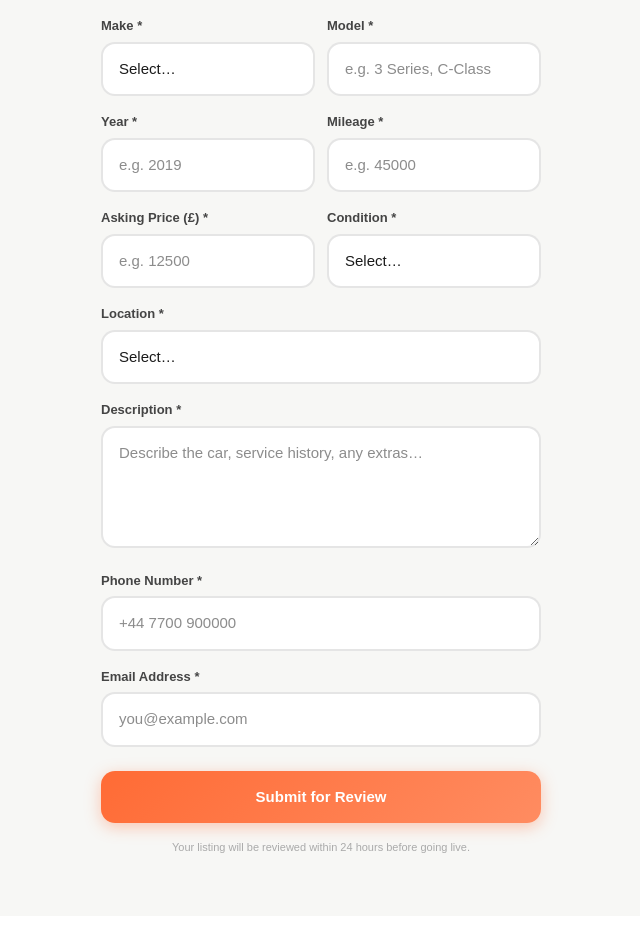
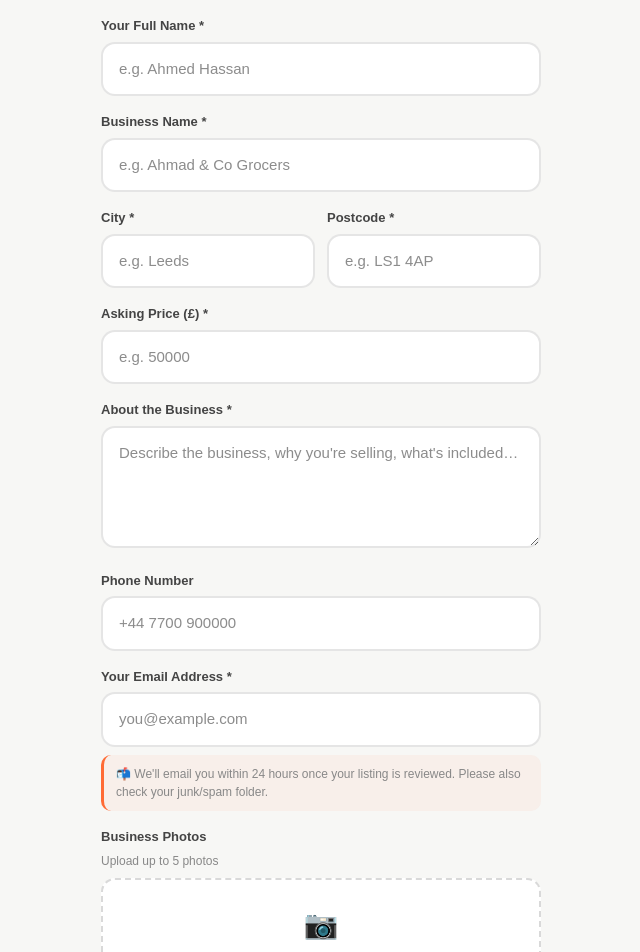
Before and after one commit to bawan93/KurdLink, a Next.js app: page /sell-car in a window 1280 px wide. Shown: the part 220-1172 px from the top of the page, without its empty margins (319-959 px from the left). Before the commit the page ends 1136 px from the top, so only its background shows below. Built offline with nearby package versions, Linux system fonts and the light colour scheme.

Commit message:
Update page.js

```diff
--- a/app/sell-car/page.js
+++ b/app/sell-car/page.js
@@ -6,42 +6,51 @@ import { createBrowserClient } from '@supabase/ssr'
 const FONT = "'Plus Jakarta Sans', 'Sora', sans-serif"
 const ORANGE = 'linear-gradient(135deg, #FF6B35, #FF8C61)'
 const NAVY = '#1A2B5F'
-const CITIES = ['London','Birmingham','Manchester','Leeds','Sheffield','Glasgow','Bristol','Leicester','Nottingham','Liverpool','Newcastle','Cardiff','Edinburgh','Coventry','Bradford']
-const MAKES = ['BMW','Mercedes','Audi','Toyota','Ford','Volkswagen','Honda','Nissan','Hyundai','Kia','Vauxhall','Peugeot','Renault','Skoda','Seat','Other']
-const CONDITIONS = ['Excellent','Good','Fair','Needs Work']
 
 function getSupabase() {
   return createBrowserClient(process.env.NEXT_PUBLIC_SUPABASE_URL, process.env.NEXT_PUBLIC_SUPABASE_ANON_KEY)
 }
 
-function SellCarInner() {
+function SellBusinessInner() {
   const router = useRouter()
   const [lang, setLang] = useState('en')
   const [focus, setFocus] = useState(null)
   const [loading, setLoading] = useState(false)
   const [error, setError] = useState('')
   const [submitted, setSubmitted] = useState(false)
-  const [form, setForm] = useState({ make: '', model: '', year: '', mileage: '', price: '', condition: '', description: '', phone: '', email: '', city: '' })
+  const [images, setImages] = useState([])
+  const [form, setForm] = useState({ name: '', businessName: '', city: '', postcode: '', askingPrice: '', description: '', phone: '', email: '' })
 
   const isRtl = lang === 'ku'
   const T = {
-    en: { title: 'Sell Your Car', subtitle: 'Fill in your car details and we\'ll review within 24 hours', make: 'Make', model: 'Model', modelPh: 'e.g. 3 Series, C-Class', year: 'Year', yearPh: 'e.g. 2019', mileage: 'Mileage', mileagePh: 'e.g. 45000', price: 'Asking Price (£)', pricePh: 'e.g. 12500', condition: 'Condition', city: 'Location', description: 'Description', descriptionPh: 'Describe the car, service history, any extras…', phone: 'Phone Number', phonePh: '+44 7700 900000', email: 'Email Address', emailPh: 'you@example.com', submit: 'Submit for Review', submitting: 'Submitting…', back: '← Back', successTitle: 'Submitted! 🎉', successMsg: 'Your car listing is under review. We\'ll notify you within 24 hours.', backHome: 'Back to Home', errFill: 'Please fill in all required fields' },
-    ku: { title: 'ئۆتۆمبێلەکەت بفرۆشە', subtitle: 'زانیاریەکان پڕ بکەوە، ئێمەش لە ٢٤ کاتژمێردا پێداچوونەوەی دەکەین', make: 'مارکا', model: 'مۆدێل', modelPh: 'وەک: 3 Series', year: 'ساڵ', yearPh: 'وەک: ٢٠١٩', mileage: 'میلیج', mileagePh: 'وەک: ٤٥٠٠٠', price: 'نرخی داواکراو (£)', pricePh: 'وەک: ١٢٥٠٠', condition: 'حاڵەت', city: 'شوێن', description: 'وەسف', descriptionPh: 'ئۆتۆمبێلەکە وەسف بکە…', phone: 'ژمارەی تەلەفۆن', phonePh: '+44 7700 900000', email: 'ئیمەیڵ', emailPh: 'you@example.com', submit: 'بنێرە بۆ پێداچوونەوە', submitting: 'دەنێردرێت…', back: '→ گەڕانەوە', successTitle: '!دانرا 🎉', successMsg: 'ئۆتۆمبێلەکەت تەماشا دەکرێت. لە ٢٤ کاتژمێردا ئاگادارت دەکەینەوە.', backHome: 'گەڕانەوە بۆ ماڵەوە', errFill: 'تکایە هەموو خانەکان پڕ بکەوە' }
+    en: { title: 'Sell Your Business', subtitle: 'Fill in the details and we\'ll review within 24 hours', name: 'Your Full Name', namePh: 'e.g. Ahmed Hassan', businessName: 'Business Name', businessNamePh: 'e.g. Ahmad & Co Grocers', city: 'City', cityPh: 'e.g. Leeds', postcode: 'Postcode', postcodePh: 'e.g. LS1 4AP', askingPrice: 'Asking Price (£)', askingPricePh: 'e.g. 50000', description: 'About the Business', descriptionPh: 'Describe the business, why you\'re selling, what\'s included…', phone: 'Phone Number', phonePh: '+44 7700 900000', email: 'Your Email Address', emailPh: 'you@example.com', emailNote: 'We\'ll email you within 24 hours once your listing is reviewed. Please also check your junk/spam folder.', images: 'Business Photos', imagesDesc: 'Upload up to 5 photos', submit: 'Submit for Review', submitting: 'Submitting…', back: '← Back', successTitle: 'Submitted! 🎉', successMsg: 'Your listing is under review. Check your email within 24 hours — and don\'t forget to check your junk folder!', backHome: 'Back to Home', errFill: 'Please fill in all required fields' },
+    ku: { title: 'بیزنسەکەت بفرۆشە', subtitle: 'زانیاریەکان پڕ بکەوە، ئێمەش لە ٢٤ کاتژمێردا پێداچوونەوەی دەکەین', name: 'ناوی تەواو', namePh: 'وەک: ئەحمەد حەسەن', businessName: 'ناوی بیزنس', businessNamePh: 'وەک: دوکانی ئەحمەد', city: 'شار', cityPh: 'وەک: لیدز', postcode: 'پۆستکۆد', postcodePh: 'وەک: LS1 4AP', askingPrice: 'نرخی داواکراو (£)', askingPricePh: 'وەک: ٥٠٠٠٠', description: 'دەربارەی بیزنس', descriptionPh: 'بیزنسەکە وەسف بکە…', phone: 'ژمارەی تەلەفۆن', phonePh: '+44 7700 900000', email: 'ئیمەیڵەکەت', emailPh: 'you@example.com', emailNote: 'ئێمە لە ماوەی ٢٤ کاتژمێردا ئیمەیڵت بۆ دەنێرین. تکایە فۆڵدەری جەنکی ئیمەیڵەکەت هەروەها سەیر بکە.', images: 'وێنەی بیزنس', imagesDesc: 'تا ٥ وێنە بار بکە', submit: 'بنێرە بۆ پێداچوونەوە', submitting: 'دەنێردرێت…', back: '→ گەڕانەوە', successTitle: '!دانرا 🎉', successMsg: 'داواکاریەکەت تەماشا دەکرێت. ئیمەیڵەکەت سەیر بکە لە ماوەی ٢٤ کاتژمێردا — فۆڵدەری جەنکیشت بچێکە!', backHome: 'گەڕانەوە بۆ ماڵەوە', errFill: 'تکایە هەموو خانەکان پڕ بکەوە' }
   }
   const t = T[lang]
   const set = (k, v) => setForm(f => ({ ...f, [k]: v }))
   const inp = (f) => ({ width: '100%', padding: '14px 16px', border: `2px solid ${focus === f ? '#FF6B35' : 'rgba(0,0,0,0.1)'}`, borderRadius: 14, fontSize: 15, fontFamily: FONT, outline: 'none', background: '#fff', color: '#1a1a1a', boxSizing: 'border-box', transition: 'border-color 0.2s', direction: 'ltr' })
   const label = { display: 'block', fontSize: 13, fontWeight: 700, color: '#444', marginBottom: 6 }
 
+  const handleImages = (e) => setImages(Array.from(e.target.files).slice(0, 5))
+
   const handleSubmit = async () => {
     setError('')
-    const { make, model, year, mileage, price, condition, description, phone, email, city } = form
-    if (!make || !model || !year || !mileage || !price || !condition || !description || !phone || !email || !city) return setError(t.errFill)
+    const { name, businessName, city, postcode, askingPrice, description, phone, email } = form
+    if (!name || !businessName || !city || !postcode || !askingPrice || !description || !email) return setError(t.errFill)
     setLoading(true)
     try {
       const supabase = getSupabase()
-      const { data: { user } } = await supabase.auth.getUser()
-      const { error: e } = await supabase.from('listings').insert({ type: 'sell_car', user_id: user?.id, status: 'pending', data: form })
+      const imageUrls = []
+      for (const img of images) {
+        const ext = img.name.split('.').pop()
+        const path = `listings/public/${Date.now()}-${Math.random().toString(36).slice(2)}.${ext}`
+        const { error: uploadError } = await supabase.storage.from('listing-images').upload(path, img)
+        if (!uploadError) {
+          const { data: urlData } = supabase.storage.from('listing-images').getPublicUrl(path)
+          imageUrls.push(urlData.publicUrl)
+        }
+      }
+      const { error: e } = await supabase.from('listings').insert({ type: 'sell_business', status: 'pending', data: { ...form, imageUrls } })
       if (e) throw e
       setSubmitted(true)
     } catch (err) { setError(err.message || 'Something went wrong.') }
@@ -53,7 +62,7 @@ function SellCarInner() {
       <div style={{ fontSize: 60, marginBottom: 20 }}>🎉</div>
       <h2 style={{ fontSize: 24, fontWeight: 800, color: NAVY, margin: '0 0 12px' }}>{t.successTitle}</h2>
       <p style={{ fontSize: 15, color: '#666', maxWidth: 320, lineHeight: 1.6, margin: '0 0 32px' }}>{t.successMsg}</p>
-      <button onClick={() => router.push('/')} style={{ background: ORANGE, border: 'none', borderRadius: 14, padding: '14px 32px', color: '#fff', fontWeight: 700, fontSize: 15, cursor: 'pointer', fontFamily: FONT }}>{t.backHome}</button>
+      <button onClick={() => router.push('/home')} style={{ background: ORANGE, border: 'none', borderRadius: 14, padding: '14px 32px', color: '#fff', fontWeight: 700, fontSize: 15, cursor: 'pointer', fontFamily: FONT }}>{t.backHome}</button>
     </div>
   )
 
@@ -68,81 +77,69 @@ function SellCarInner() {
       </div>
       <div style={{ maxWidth: 480, margin: '0 auto', padding: '24px 20px 60px', boxSizing: 'border-box' }}>
         <div style={{ marginBottom: 28 }}>
-          <div style={{ fontSize: 32, marginBottom: 8 }}>🚗</div>
+          <div style={{ fontSize: 32, marginBottom: 8 }}>💼</div>
           <h1 style={{ fontSize: 24, fontWeight: 800, color: NAVY, margin: '0 0 6px' }}>{t.title}</h1>
           <p style={{ fontSize: 13, color: '#888', margin: 0, lineHeight: 1.5 }}>{t.subtitle}</p>
         </div>
         {error && <div style={{ background: '#fff0f0', border: '1.5px solid #ffcdd2', borderRadius: 12, padding: '12px 16px', fontSize: 13, fontWeight: 600, color: '#c62828', marginBottom: 16 }}>{error}</div>}
         <div style={{ display: 'flex', flexDirection: 'column', gap: 16 }}>
-          <div style={{ display: 'grid', gridTemplateColumns: '1fr 1fr', gap: 12 }}>
-            <div>
-              <label style={label}>{t.make} *</label>
-              <select value={form.make} onChange={e => set('make', e.target.value)} style={{ ...inp('make'), appearance: 'none', WebkitAppearance: 'none', cursor: 'pointer' }}>
-                <option value="">Select…</option>
-                {MAKES.map(m => <option key={m} value={m}>{m}</option>)}
-              </select>
-            </div>
-            <div>
-              <label style={label}>{t.model} *</label>
-              <input type="text" value={form.model} onChange={e => set('model', e.target.value)} placeholder={t.modelPh} onFocus={() => setFocus('model')} onBlur={() => setFocus(null)} style={inp('model')} />
-            </div>
+          <div>
+            <label style={label}>{t.name} *</label>
+            <input type="text" value={form.name} onChange={e => set('name', e.target.value)} placeholder={t.namePh} onFocus={() => setFocus('name')} onBlur={() => setFocus(null)} style={inp('name')} />
+          </div>
+          <div>
+            <label style={label}>{t.businessName} *</label>
+            <input type="text" value={form.businessName} onChange={e => set('businessName', e.target.value)} placeholder={t.businessNamePh} onFocus={() => setFocus('businessName')} onBlur={() => setFocus(null)} style={inp('businessName')} />
           </div>
           <div style={{ display: 'grid', gridTemplateColumns: '1fr 1fr', gap: 12 }}>
             <div>
-              <label style={label}>{t.year} *</label>
-              <input type="number" value={form.year} onChange={e => set('year', e.target.value)} placeholder={t.yearPh} onFocus={() => setFocus('year')} onBlur={() => setFocus(null)} style={inp('year')} />
+              <label style={label}>{t.city} *</label>
+              <input type="text" value={form.city} onChange={e => set('city', e.target.value)} placeholder={t.cityPh} onFocus={() => setFocus('city')} onBlur={() => setFocus(null)} style={inp('city')} />
             </div>
             <div>
-              <label style={label}>{t.mileage} *</label>
-              <input type="number" value={form.mileage} onChange={e => set('mileage', e.target.value)} placeholder={t.mileagePh} onFocus={() => setFocus('mileage')} onBlur={() => setFocus(null)} style={inp('mileage')} />
-            </div>
-          </div>
-          <div style={{ display: 'grid', gridTemplateColumns: '1fr 1fr', gap: 12 }}>
-            <div>
-              <label style={label}>{t.price} *</label>
-              <input type="number" value={form.price} onChange={e => set('price', e.target.value)} placeholder={t.pricePh} onFocus={() => setFocus('price')} onBlur={() => setFocus(null)} style={inp('price')} />
-            </div>
-            <div>
-              <label style={label}>{t.condition} *</label>
-              <select value={form.condition} onChange={e => set('condition', e.target.value)} style={{ ...inp('condition'), appearance: 'none', WebkitAppearance: 'none', cursor: 'pointer' }}>
-                <option value="">Select…</option>
-                {CONDITIONS.map(c => <option key={c} value={c}>{c}</option>)}
-              </select>
+              <label style={label}>{t.postcode} *</label>
+              <input type="text" value={form.postcode} onChange={e => set('postcode', e.target.value)} placeholder={t.postcodePh} onFocus={() => setFocus('postcode')} onBlur={() => setFocus(null)} style={inp('postcode')} />
             </div>
           </div>
           <div>
-            <label style={label}>{t.city} *</label>
-            <select value={form.city} onChange={e => set('city', e.target.value)} style={{ ...inp('city'), appearance: 'none', WebkitAppearance: 'none', cursor: 'pointer' }}>
-              <option value="">Select…</option>
-              {CITIES.map(c => <option key={c} value={c}>{c}</option>)}
-            </select>
+            <label style={label}>{t.askingPrice} *</label>
+            <input type="number" value={form.askingPrice} onChange={e => set('askingPrice', e.target.value)} placeholder={t.askingPricePh} onFocus={() => setFocus('askingPrice')} onBlur={() => setFocus(null)} style={inp('askingPrice')} />
           </div>
           <div>
             <label style={label}>{t.description} *</label>
             <textarea value={form.description} onChange={e => set('description', e.target.value)} placeholder={t.descriptionPh} onFocus={() => setFocus('description')} onBlur={() => setFocus(null)} rows={4} style={{ ...inp('description'), resize: 'vertical', lineHeight: 1.5 }} />
           </div>
           <div>
-            <label style={label}>{t.phone} *</label>
+            <label style={label}>{t.phone}</label>
             <input type="tel" value={form.phone} onChange={e => set('phone', e.target.value)} placeholder={t.phonePh} onFocus={() => setFocus('phone')} onBlur={() => setFocus(null)} style={inp('phone')} />
           </div>
           <div>
             <label style={label}>{t.email} *</label>
             <input type="email" value={form.email} onChange={e => set('email', e.target.value)} placeholder={t.emailPh} onFocus={() => setFocus('email')} onBlur={() => setFocus(null)} style={inp('email')} />
+            <p style={{ fontSize: 12, color: '#888', margin: '8px 0 0', lineHeight: 1.5, background: 'rgba(255,107,53,0.06)', padding: '10px 12px', borderRadius: 10, borderLeft: '3px solid #FF6B35' }}>📬 {t.emailNote}</p>
+          </div>
+          <div>
+            <label style={label}>{t.images}</label>
+            <p style={{ fontSize: 12, color: '#888', margin: '0 0 8px' }}>{t.imagesDesc}</p>
+            <label style={{ display: 'flex', flexDirection: 'column', alignItems: 'center', justifyContent: 'center', padding: '24px', border: '2px dashed rgba(0,0,0,0.15)', borderRadius: 14, background: '#fff', cursor: 'pointer', gap: 8 }}>
+              <span style={{ fontSize: 28 }}>📷</span>
+              <span style={{ fontSize: 13, color: '#666', fontWeight: 600 }}>{images.length > 0 ? `${images.length} photo(s) selected` : 'Tap to upload photos'}</span>
+              <input type="file" accept="image/*" multiple onChange={handleImages} style={{ display: 'none' }} />
+            </label>
           </div>
           <button onClick={handleSubmit} disabled={loading} style={{ width: '100%', padding: '15px', background: loading ? '#ccc' : ORANGE, border: 'none', borderRadius: 14, fontSize: 15, fontWeight: 700, color: '#fff', cursor: loading ? 'default' : 'pointer', fontFamily: FONT, boxShadow: loading ? 'none' : '0 4px 16px rgba(255,107,53,0.35)', marginTop: 8 }}>
             {loading ? t.submitting : t.submit}
           </button>
-          <p style={{ fontSize: 11, color: '#aaa', textAlign: 'center', margin: 0 }}>Your listing will be reviewed within 24 hours before going live.</p>
         </div>
       </div>
     </div>
   )
 }
 
-export default function SellCar() {
+export default function SellBusiness() {
   return (
     <Suspense fallback={<div style={{ minHeight: '100vh', background: '#f7f7f5' }} />}>
-      <SellCarInner />
+      <SellBusinessInner />
     </Suspense>
   )
 }
```
